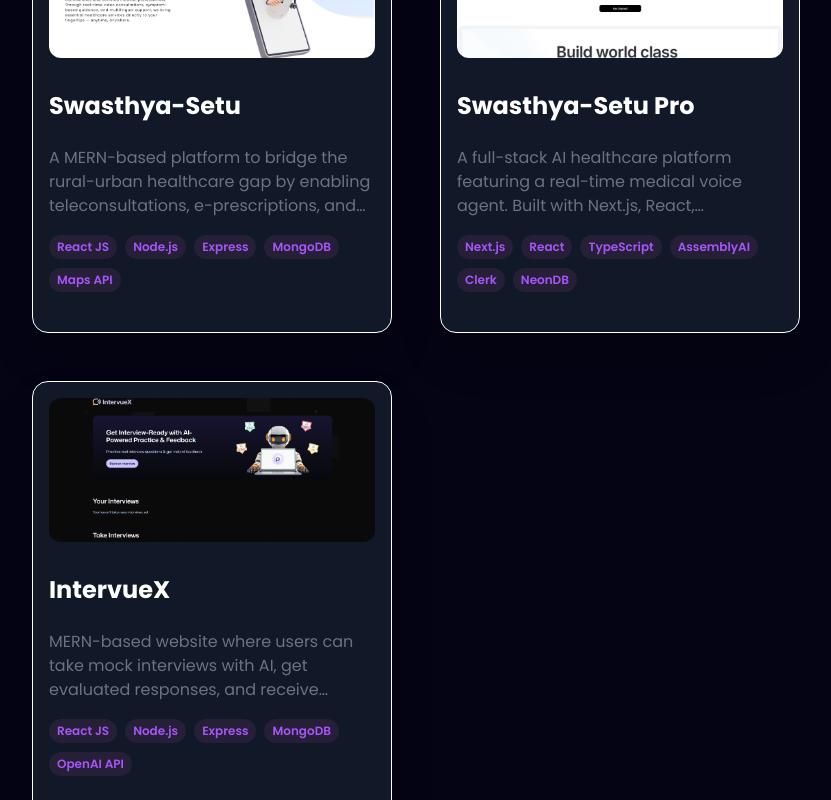
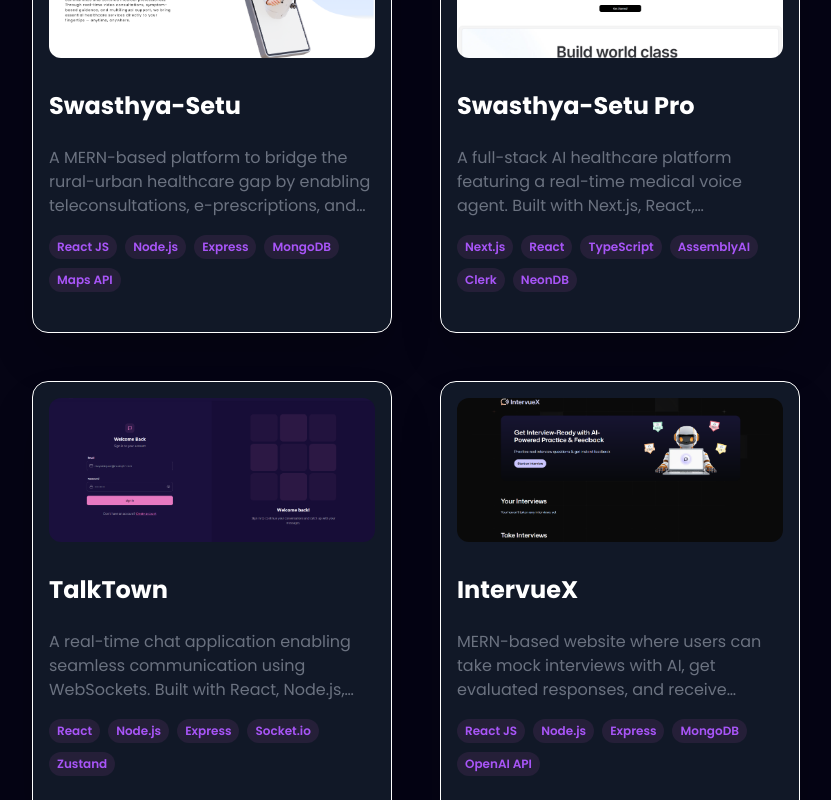
Before and after one commit to mayankgaur0405/My_portfolio, a React (Vite) app: page / in a window 1280 px wide. Shown: the part 2925-3725 px from the top of the page, without its empty margins (224-1055 px from the left). Built offline with nearby package versions, Linux system fonts and the light colour scheme.

Commit message:
added new project TalkTown

```diff
--- a/src/constants.js
+++ b/src/constants.js
@@ -42,10 +42,10 @@ import bsaLogo from "./assets/education_logo/bsa_logo.png";
 import vpsLogo from "./assets/education_logo/vps_logo.png";
 
 // Project Section Logo's
-import swasthyaSetu from './assets/work_logo/swasthyaSetuWebsite.png';
-import SwasthyaSetuProImg from './assets/work_logo/swasthyaSetuProWebsite.png';
-import IntervueX from './assets/work_logo/intervueX.png';
-
+import swasthyaSetu from "./assets/work_logo/swasthyaSetuWebsite.png";
+import SwasthyaSetuProImg from "./assets/work_logo/swasthyaSetuProWebsite.png";
+import IntervueX from "./assets/work_logo/intervueX.png";
+import TalkTownImg from "./assets/work_logo/TalkTownImg.png";
 
 export const SkillsInfo = [
   {
@@ -59,7 +59,7 @@ export const SkillsInfo = [
       // { name: 'Angular', logo: angularLogo },
       { name: "Redux", logo: reduxLogo },
       // { name: 'Next JS', logo: nextjsLogo },
-      // { name: 'Tailwind CSS', logo: tailwindcssLogo },
+      { name: 'Tailwind CSS', logo: tailwindcssLogo },
       // { name: 'GSAP', logo: gsapLogo },
       // { name: 'Material UI', logo: materialuiLogo },
       { name: "Bootstrap", logo: bootstrapLogo },
@@ -122,8 +122,7 @@ export const experiences = [
       "REST API",
       "Git",
     ],
-}
-
+  },
 ];
 
 export const education = [
@@ -156,8 +155,6 @@ export const education = [
   },
 ];
 
-
-
 export const projects = [
   {
     id: 0,
@@ -181,6 +178,16 @@ export const projects = [
   },
    {
     id: 2,
+    title: "TalkTown",
+    description:
+      "A real-time chat application enabling seamless communication using WebSockets. Built with React, Node.js, Express, Socket.io, and Zustand — offering features like instant messaging, typing indicators, and room-based chats. Scalable and perfect for modern web conversations.",
+    img: TalkTownImg,
+    tags: ["React", "Node.js", "Express", "Socket.io", "Zustand"],
+    github: "https://github.com/mayankgaur0405/TalkTown",
+    webapp: "https://talktown.vercel.app/",
+  },
+  {
+    id: 3,
     title: "IntervueX",
     description:
       "MERN-based website where users can take mock interviews with AI, get evaluated responses, and receive feedback and tips. Uses OpenAI API for question generation and scoring.",
@@ -189,64 +196,5 @@ export const projects = [
     github: "https://github.com/mayankgaur0405/IntervueX",
     webapp: "https://intervue-x.vercel.app/",
   },
-  // {
-  //   id: 3,
-  //   title: "Job Portal Website",
-  //   description:
-  //     "A MERN-based platform for job seekers and recruiters to connect. Features include job posting, resume upload, job search filters, and profile management.",
-  //   // image: jobportalLogo,
-  //   tags: ["React JS", "Node.js", "MongoDB", "Express", "JWT"],
-  //   github: "https://github.com/mayankgaur0405/job-portal",
-  //   webapp: "https://jobconnect.vercel.app/",
-  // },
-  // {
-  //   id: 4,
-  //   title: "Chat Application",
-  //   description:
-  //     "A real-time MERN chat app with user authentication, online status, chat history, and live messaging using WebSockets.",
-  //   // image: chatapplicationLogo,
-  //   tags: ["React JS", "Node.js", "Express", "MongoDB", "Socket.IO"],
-  //   github: "https://github.com/mayankgaur0405/chat-app",
-  //   webapp: "https://chatwithmayank.vercel.app/",
-  // },
-  // {
-  //   id: 5,
-  //   title: "LeetCode Metrics Dashboard",
-  //   description:
-  //     "Fetches and displays detailed analytics of any LeetCode user including total problems solved, language usage, and contest ranking. Built using MERN stack with LeetCode GraphQL scraping.",
-  //   // image: leetmetricsLogo,
-  //   tags: ["React JS", "Node.js", "Express", "MongoDB", "GraphQL", "Scraping"],
-  //   github: "https://github.com/mayankgaur0405/leetcode-metrics",
-  //   webapp: "https://leetcode-metrics.vercel.app/",
-  // },
-  // {
-  //   id: 6,
-  //   title: "GitHub ID Detective",
-  //   description:
-  //     "Find detailed GitHub user information including public repos, followers, contributions, and highlights. Built using GitHub API and React.",
-  //   // image: githubdetectiveLogo,
-  //   tags: ["React JS", "GitHub API", "JavaScript", "CSS"],
-  //   github: "https://github.com/mayankgaur0405/github-id-detective",
-  //   webapp: "https://githubiddetective.vercel.app/",
-  // },
-  // {
-  //   id: 7,
-  //   title: "Video Calling Website",
-  //   description:
-  //     "A real-time video calling platform built using ZegoCloud SDK, allowing users to join or create rooms, and communicate through webcam and microphone.",
-  //   // image: videocallLogo,
-  //   tags: ["React JS", "ZegoCloud", "WebRTC", "Node.js"],
-  //   github: "https://github.com/mayankgaur0405/ZegoCloud-video-calling-app",
-  //   webapp: "https://videochat-mayank.vercel.app/",
-  // },
-  // {
-  //   id: 8,
-  //   title: "Video Streaming Website",
-  //   description:
-  //     "A Netflix-style MERN video streaming site where users can register, upload videos, and stream them in high quality. Admin panel for content management.",
-  //   // image: livestreamLogo,
-  //   tags: ["React JS", "Node.js", "Express", "MongoDB", "Cloudinary"],
-  //   github: "https://github.com/mayankgaur0405/video-streaming-app",
-  //   webapp: "https://mayankflix.vercel.app/",
-  // },
+
 ];
```
Also changed, not shown: src/assets/work_logo/TalkTownImg.png (added). Lines whose indentation alone changed are shown as unchanged.
